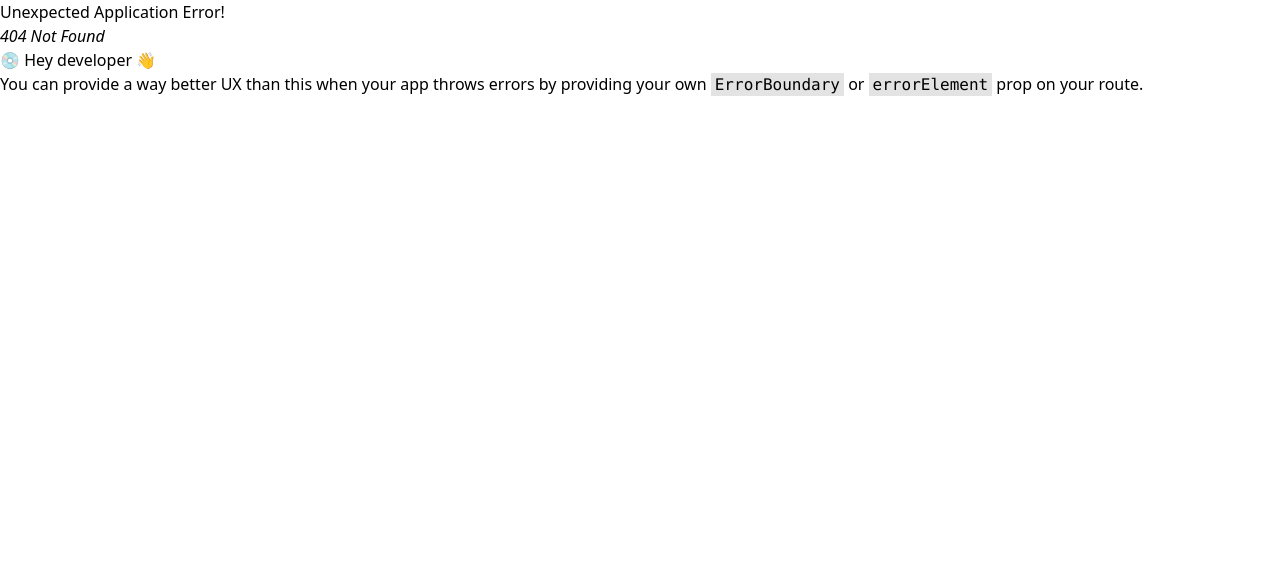
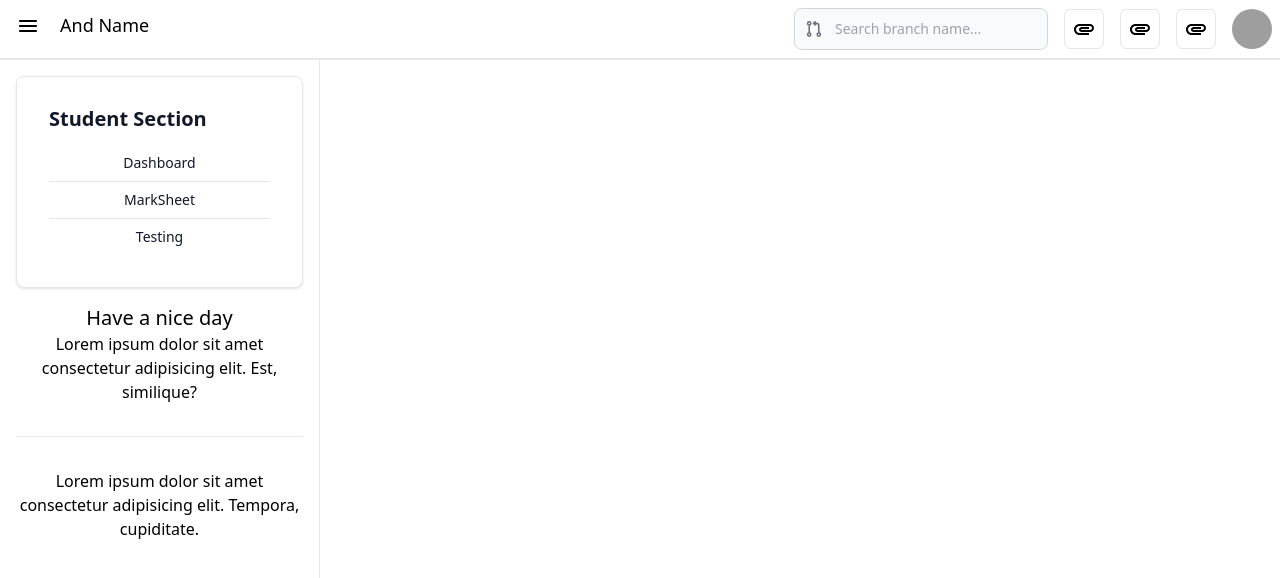
Before and after one commit to Piyush2627/Quantum-Lab, a React (Vite) app: page /testing in a window 1280 px wide. Before the commit this address had no page. Shown: the top 578 px of the page. Built offline with nearby package versions, Linux system fonts and the light colour scheme; grey boxes are pictures that could not be loaded.

Commit message:
console error solved

```diff
--- a/package.json
+++ b/package.json
@@ -1,4 +1,5 @@
 {
+  "proxy": "http://localhost:4000",
   "name": "quantum-lab",
   "private": true,
   "version": "0.0.0",
--- a/src/components/common/BasicCard/BasicCard.tsx
+++ b/src/components/common/BasicCard/BasicCard.tsx
@@ -59,9 +59,9 @@ export default function BasicCard({
                 >
                   <path
                     stroke="currentColor"
-                    stroke-linecap="round"
-                    stroke-linejoin="round"
-                    stroke-width="2"
+                    strokeLinecap="round"
+                    strokeLinejoin="round"
+                    strokeWidth="2"
                     d="M1 5h12m0 0L9 1m4 4L9 9"
                   />
                 </svg>
--- a/src/components/common/DashboardSidebar/DashboardSidebar.tsx
+++ b/src/components/common/DashboardSidebar/DashboardSidebar.tsx
@@ -10,8 +10,8 @@ const linkdata = [
   },
 
   {
-    name: "Attedence",
-    link: "/attedence",
+    name: "Testing",
+    link: "/testing",
   },
 ];
 function DashboardSidebar() {
--- a/src/components/common/ListCard.tsx/LIstCard.tsx
+++ b/src/components/common/ListCard.tsx/LIstCard.tsx
@@ -1,4 +1,4 @@
-import  { useState } from "react";
+import { useState } from "react";
 import { Link } from "react-router-dom";
 
 interface ListCardProps {
@@ -16,8 +16,8 @@ function ListCard({
 }: ListCardProps) {
   const [needEmail, setNeedEmail] = useState(emailrequired);
   const [needAmount, setNeedAmount] = useState(amountRequired);
-  setNeedEmail
-  setNeedAmount
+  setNeedEmail;
+  setNeedAmount;
   return (
     <>
       <div className="w-full  p-4 bg-white border border-gray-200 rounded-lg shadow sm:p-8">
@@ -27,13 +27,10 @@ function ListCard({
           </h5>
         </div>
         <div className="flow-root">
-          <ul
-            role="list"
-            className="divide-y divide-gray-200 "
-          >
-            {data?.map((ele) => {
+          <ul role="list" className="divide-y divide-gray-200 ">
+            {data?.map((ele, index) => {
               return (
-                <li className="py-1 sm:py-2">
+                <li className="py-1 sm:py-2" key={index}>
                   <div className="flex items-center">
                     <div className="flex-1 min-w-0">
                       <p className="text-sm font-medium text-gray-900 truncate ">
--- a/src/components/common/NavSearch/NavSearvh.tsx
+++ b/src/components/common/NavSearch/NavSearvh.tsx
@@ -1,4 +1,3 @@
-
 function NavSearvh() {
   return (
     <div>
@@ -17,9 +16,9 @@ function NavSearvh() {
             >
               <path
                 stroke="currentColor"
-                stroke-linecap="round"
-                stroke-linejoin="round"
-                stroke-width="2"
+                strokeLinecap="round"
+                strokeLinejoin="round"
+                strokeWidth="2"
                 d="M3 5v10M3 5a2 2 0 1 0 0-4 2 2 0 0 0 0 4Zm0 10a2 2 0 1 0 0 4 2 2 0 0 0 0-4Zm12 0a2 2 0 1 0 0 4 2 2 0 0 0 0-4Zm0 0V6a3 3 0 0 0-3-3H9m1.5-2-2 2 2 2"
               />
             </svg>
--- /dev/null
+++ b/src/components/pages/TestingWorkoutPage/TestingWorkoutPage.tsx
@@ -0,0 +1,5 @@
+function TestingWorkoutPage() {
+  return <div className="w-full">{}</div>;
+}
+
+export default TestingWorkoutPage;
```
Also changed, not shown: src/routes/Routes.tsx (+9 -5 lines).
